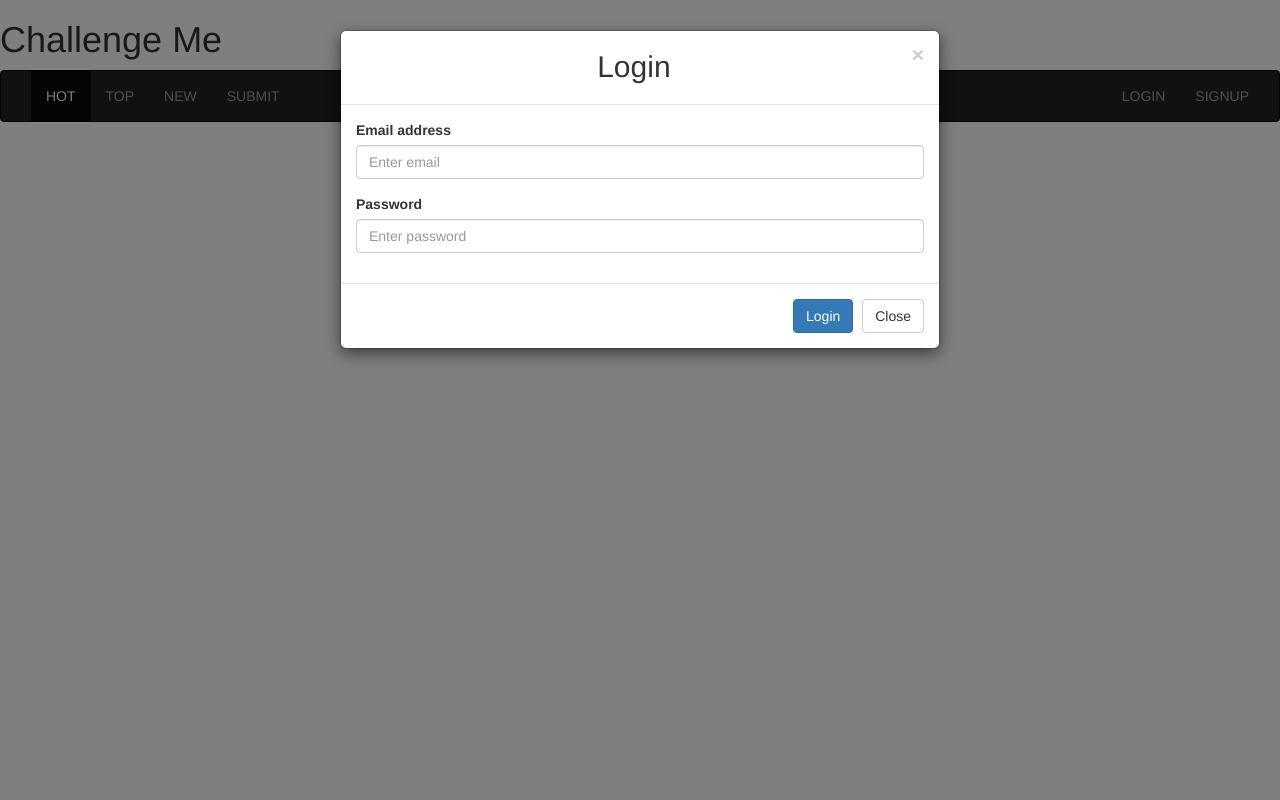
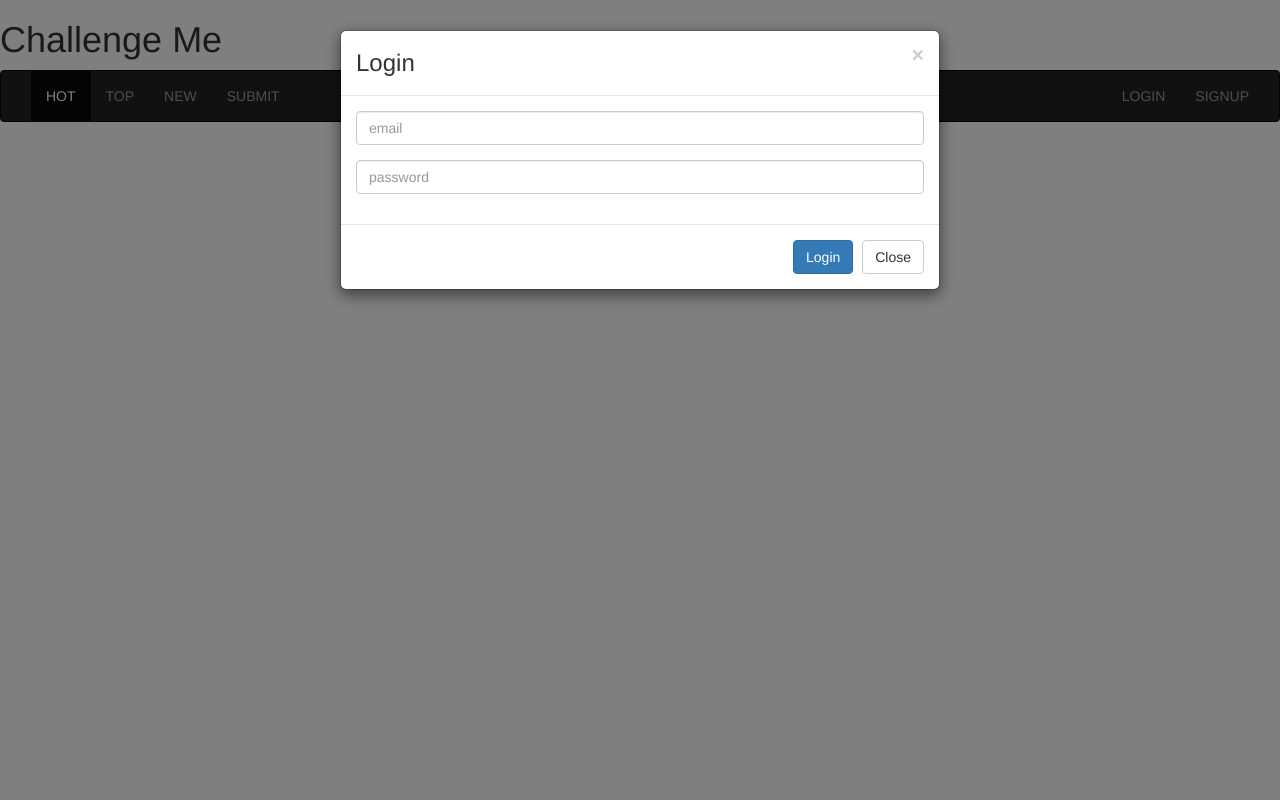
Before and after one commit to MahdJudeh/CSC4330-Project-Challenge, a PHP site: page / in a window 1280 px wide, after a click on "LOGIN". Run offline with PHP 8.4, Linux system fonts and the light colour scheme; some libraries are stand-ins or nearby versions.

Commit message:
Index.html is irrelevant but I left it in. Index.php is what I have worked in and changed.

```diff
--- a/ChallengeMe/HTML/index.html
+++ b/ChallengeMe/HTML/index.html
@@ -34,7 +34,7 @@
         </ul>
         <ul class="nav navbar-nav navbar-right">
           <li><a class="login text-right" href="#0" data-toggle="modal" data-target="#loginModal">LOGIN</a></li>
-		      <li><a class="signup text-right" href="#0">SIGNUP</a></li>
+		      <li><a class="signup text-right" href="#0" data-toggle="modal" data-target="#signupModal">SIGNUP</a></li>
         </ul>
       </div>
     </div>
@@ -49,7 +49,7 @@
           <h2 class="modal-title text-center">Login</h2>
         </div>
         <div class="modal-body">
-          <form action="action_page.php">
+          <form action="login.php">
             <div class="form-group">
                 <label for="emailBoxLogin">Email address</label>
                 <input type="email" class="form-control" id="emailBoxLogin" placeholder="Enter email" required>
@@ -69,7 +69,7 @@
   </div>
 
   <!-- This is the modal for the signup -->
-  <div class="modal fade" id="loginModal" tabindex="-1da" role="dialog">
+  <div class="modal fade" id="signupModal" tabindex="-1da" role="dialog">
     <div class="modal-dialog" role="document">
       <div class="modal-content">
         <div class="modal-header">
--- a/ChallengeMe/HTML/index.php
+++ b/ChallengeMe/HTML/index.php
@@ -2,9 +2,9 @@
 <html>
 <head>
   <title>ChallengeMe</title>
-	<link href="../Stylesheets/style.css" rel="stylesheet">
   <link href="https://fonts.googleapis.com/css?family=Bree+Serif" rel="stylesheet">
   <link rel="stylesheet" href="https://maxcdn.bootstrapcdn.com/bootstrap/3.3.7/css/bootstrap.min.css">
+  <link href="../Stylesheets/style.css" rel="stylesheet">
   <script src="https://ajax.googleapis.com/ajax/libs/jquery/3.1.1/jquery.min.js"></script>
   <script src="https://maxcdn.bootstrapcdn.com/bootstrap/3.3.7/js/bootstrap.min.js"></script>
 </head>
@@ -34,7 +34,7 @@
         </ul>
         <ul class="nav navbar-nav navbar-right">
           <li><a class="login text-right" href="#0" data-toggle="modal" data-target="#loginModal">LOGIN</a></li>
-		      <li><a class="signup text-right" href="#0">SIGNUP</a></li>
+		      <li><a class="signup text-right" href="#0" data-toggle="modal" data-target="#signupModal">SIGNUP</a></li>
         </ul>
       </div>
     </div>
@@ -46,17 +46,15 @@
       <div class="modal-content">
         <div class="modal-header">
           <button type="button" class="close" data-dismiss="modal" aria-label="Close"><span aria-hidden="true">&times;</span></button>
-          <h2 class="modal-title text-center">Login</h2>
+          <h3 class="modal-title text-left">Login</h3>
         </div>
         <div class="modal-body">
           <form action="login.php">
             <div class="form-group">
-                <label for="emailBoxLogin">Email address</label>
-                <input type="email" class="form-control" id="emailBoxLogin" placeholder="Enter email" required>
+              <input type="email" class="form-control" id="emailBoxLogin" placeholder="email" required>
             </div>
             <div class="form-group">
-              <label for="passwordLogin">Password</label>
-              <input type="password" class="form-control" id="passwordLogin" placeholder="Enter password" required>
+              <input type="password" class="form-control" id="passwordLogin" placeholder="password" required>
             </div>
           </form>
         </div>
@@ -69,29 +67,36 @@
   </div>
 
   <!-- This is the modal for the signup -->
-  <div class="modal fade" id="loginModal" tabindex="-1da" role="dialog">
+  <div class="modal fade" id="signupModal" tabindex="-1da" role="dialog">
     <div class="modal-dialog" role="document">
       <div class="modal-content">
         <div class="modal-header">
           <button type="button" class="close" data-dismiss="modal" aria-label="Close"><span aria-hidden="true">&times;</span></button>
-          <h2 class="modal-title text-center">Login</h2>
+          <h3 class="modal-title text-left">Signup</h3>
         </div>
+        <form action="signup.php">
           <div class="modal-body">
-          <form action="action_page.php">
               <div class="form-group">
-                <label for="emailBoxLogin">Email address</label>
-                <input type="email" class="form-control" id="emailBoxLogin" placeholder="Enter email" required>
+                <input type="text" class="form-control" id="userNameSignup" placeholder="Enter username" required>
               </div>
               <div class="form-group">
-              <label for="passwordLogin">Password</label>
-              <input type="password" class="form-control" id="passwordLogin" placeholder="Enter password" required>
+                <input type="email" class="form-control" id="emailBoxSignup" placeholder="Enter email" required>
               </div>
-          </form>
+              <div class="form-group">
+                <input type="password" class="form-control" id="password" placeholder="Enter password" required>
+              </div>
+              <div class="form-group">
+                <input type="password" class="form-control" id="passwordVerification" placeholder="Re-enter password" required>
+              </div>
+              <div class="form-group">
+                <input type="password" class="form-control" id="DOB" placeholder="Enter Date of Birth (ex. MM/DD/YYYY)" required>
+              </div>
           </div>
           <div class="modal-footer">
             <button type="button" class="btn btn-primary">Login</button>
             <button type="button" class="btn btn-default" data-dismiss="modal">Close</button>
           </div>
+        </form>
       </div>
     </div>
   </div>
```
Also changed, not shown: ChallengeMe/Stylesheets/style.css (+12 -1 lines). Lines whose indentation alone changed are shown as unchanged.
